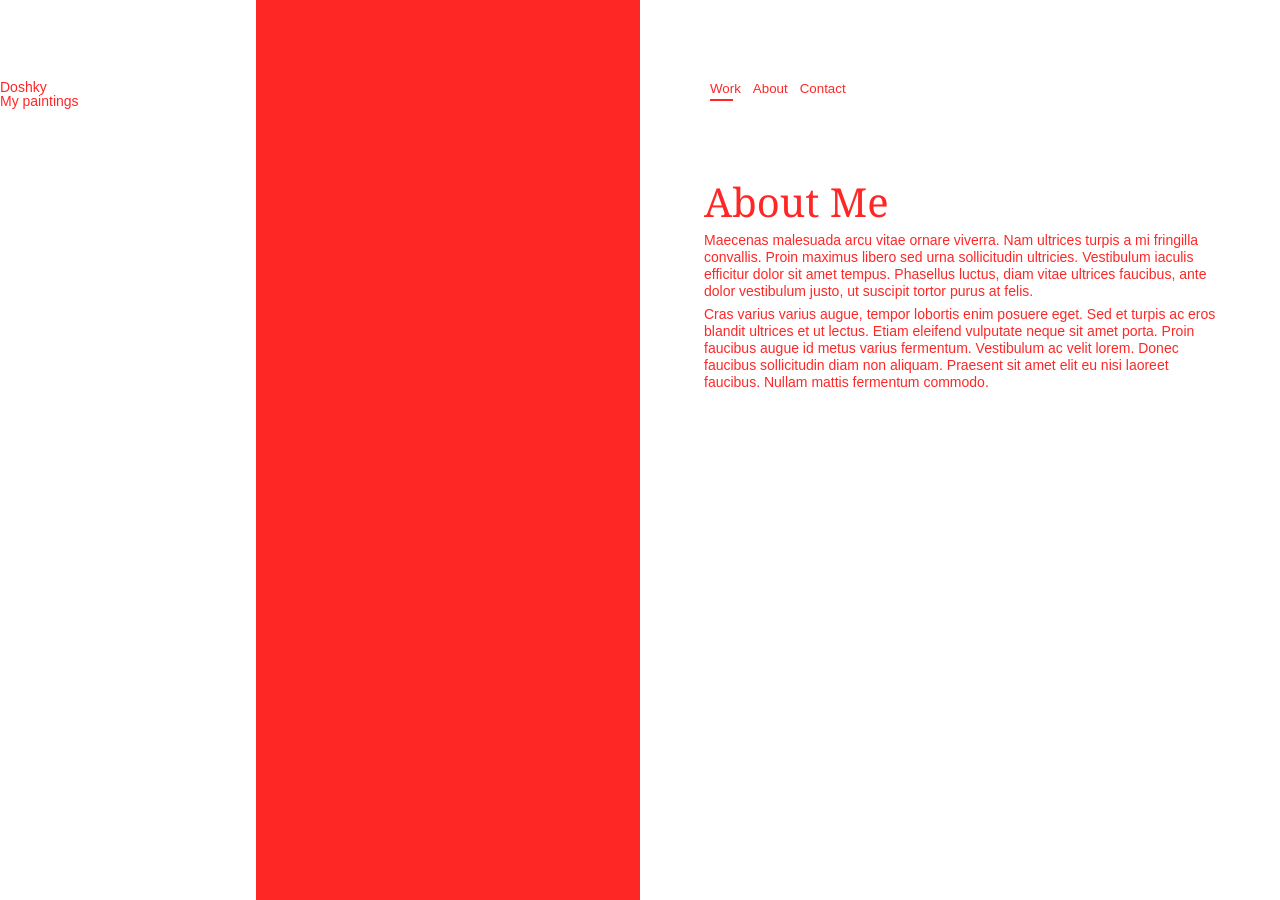
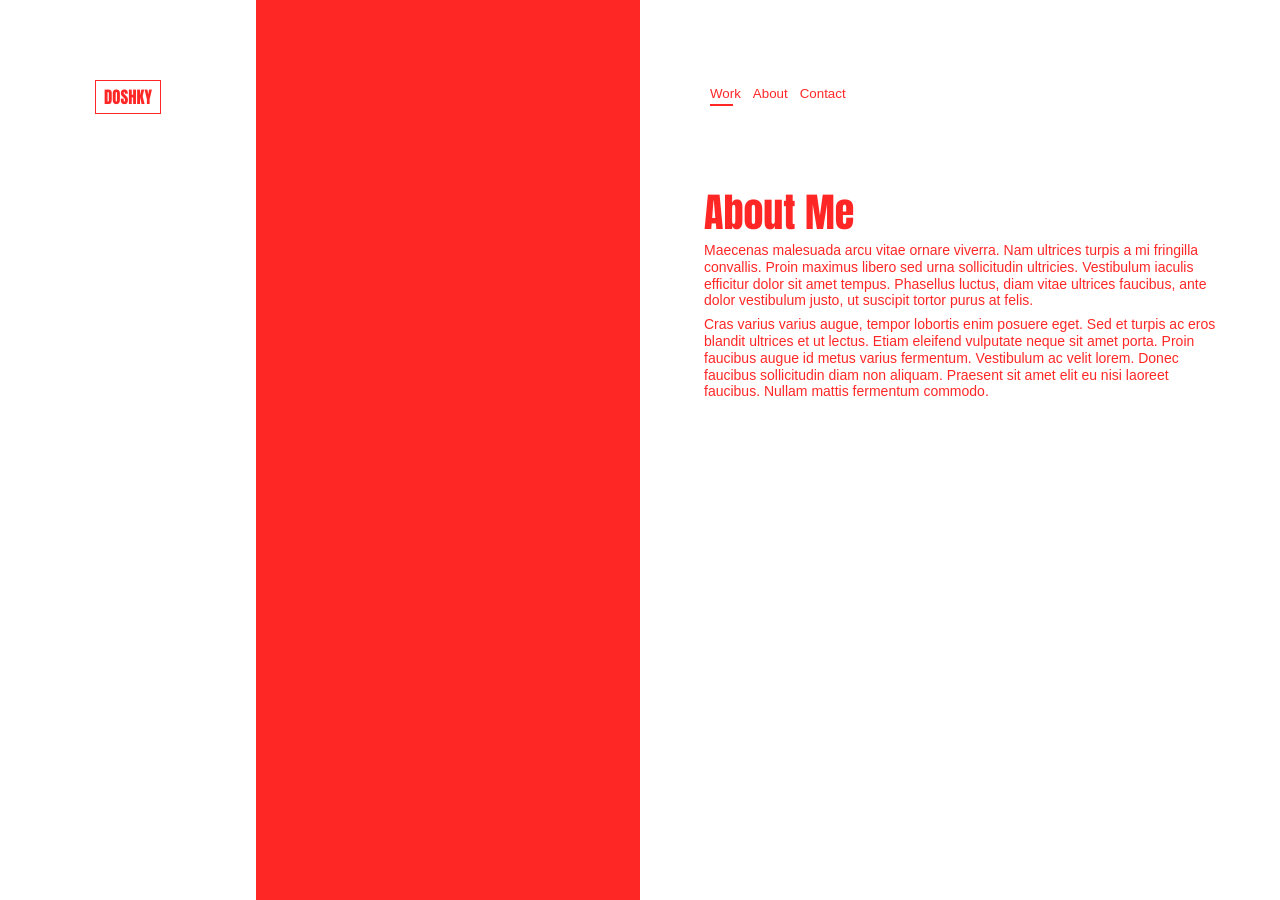
Before and after one commit to doshky/doshky.com, a Jekyll site: the page built from index.html, in a window 1280 px wide. Built offline with Jekyll 4.4.1, drawn with Linux system fonts in a browser that asks for light colours.

Commit message:
ID name and main navigation button given the same height to align them vertically

```diff
--- a/assets/css/general.css
+++ b/assets/css/general.css
@@ -43,6 +43,32 @@
 	margin-bottom: 0.5em;
 }
 
+.id {
+	height: var( --header-height );
+	/* margin-right: 4rem;  */
+	text-align: center;
+
+}
+
+.id .name {
+	display: inline-block;
+	height: var( --header-height ); line-height: var( --header-height );
+	margin-bottom: 0.5em;
+	padding-left: 0.5em; padding-right: 0.5em;
+	border: 1px solid;
+	font-family: var( --heading-font-family );
+	font-size: 1.2em;
+	text-transform: uppercase;
+
+}
+
+.id .tagline {
+	display: none;
+	margin-top: 1.2rem;
+
+
+}
+
 .main-nav {
 	margin-bottom: 5rem;
 
@@ -59,6 +85,7 @@
 }
 
 .main-nav .nav-button {
+	height: var( --header-height );
 	border: none;
 	background-color: transparent;
 	color: inherit;
--- a/assets/css/settings.css
+++ b/assets/css/settings.css
@@ -1,7 +1,9 @@
 
 :root {
+	--header-height: 2rem;
+
 	--text-font-family: Arial;
-	--heading-font-family: "Georgia";
+	--heading-font-family: "Impact";
 
 	--base-font-size: 14px;
 	--text-font-size: 1rem;
```
